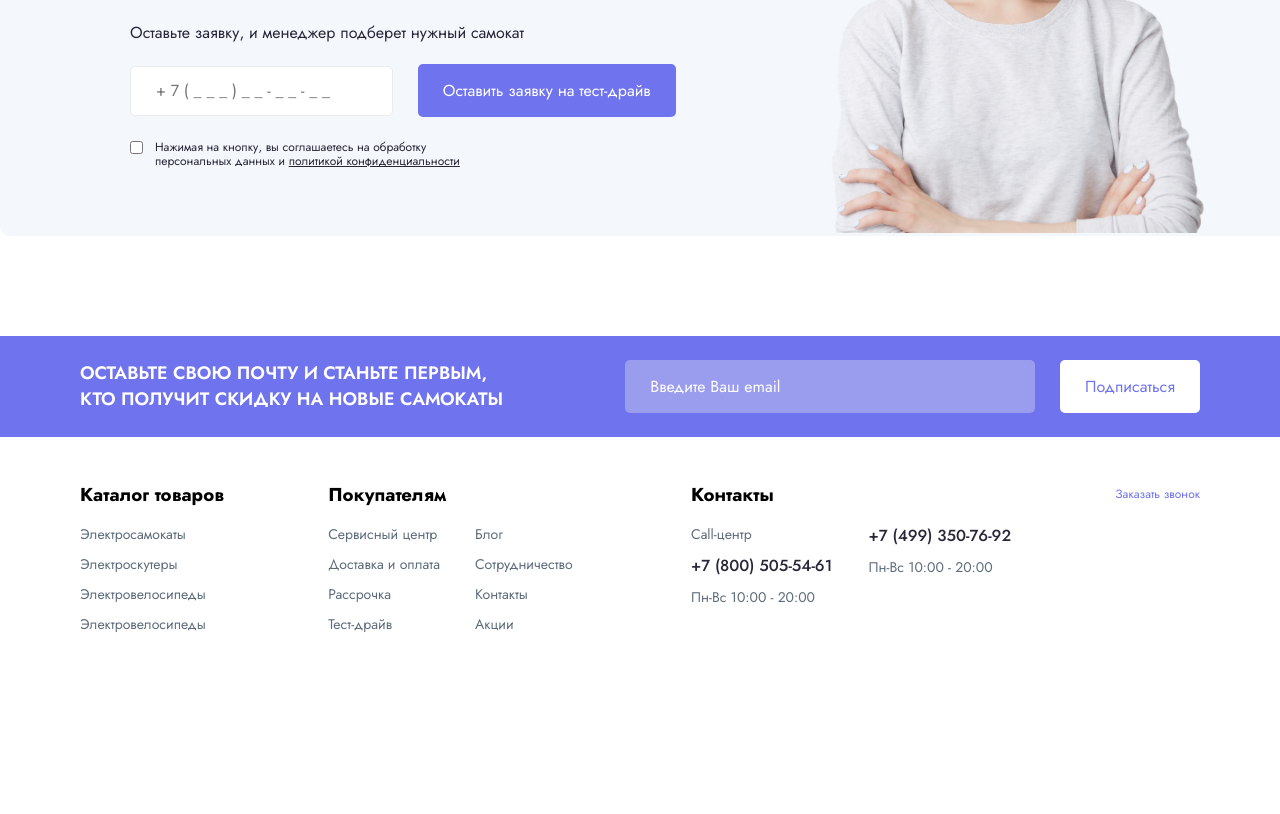
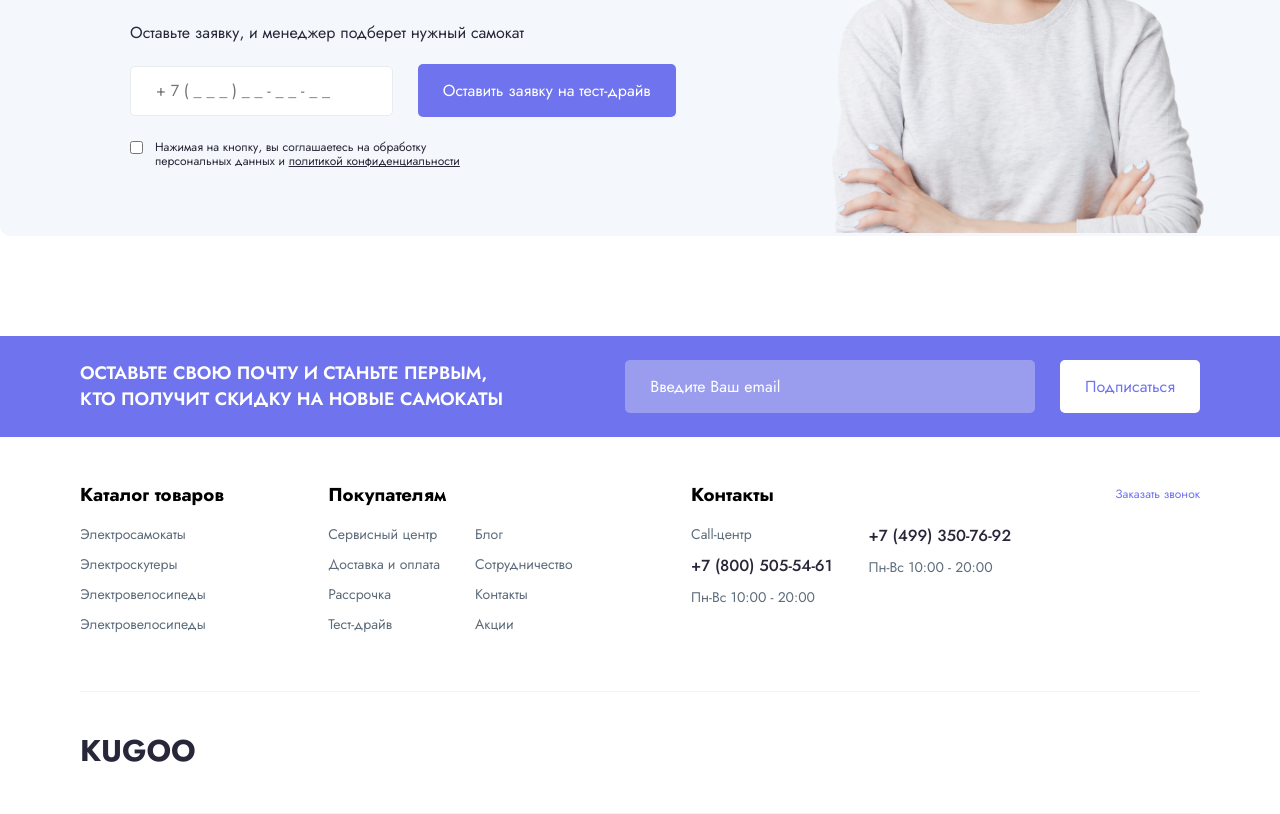
Before and after one commit to n1ckdevops/Hugo-WD, a plain HTML site: page index.html in a window 1280 px wide. Shown: the part 2785-3599 px from the top of the page. Before the commit the page ends 3504 px from the top, so only its background shows below. Drawn offline with Linux system fonts and the light colour scheme.

Commit message:
add: footer extar

```diff
--- a/css/style.css
+++ b/css/style.css
@@ -585,7 +585,6 @@ button {
 /* FOOTER */
 .footer-section {
   padding-top: 2.9375rem;
-  padding-bottom: 4.6875rem;
 }
 
 .footer-wrapper * {
@@ -595,6 +594,7 @@ button {
 .footer-wrapper {
   display: flex;
   justify-content: space-between;
+  padding-bottom: 47px;
 }
 .ul-customers,
 .ul-contacts {
@@ -626,8 +626,11 @@ button {
   font-weight: 400;
   line-height: 17px;
 }
-.ul-catalog__item .ul-catalog {
+
+
+.socials-wrapper {
+  display: flex;
+  justify-content: space-between;
+  padding-top: 2.2813rem;
+  padding-bottom: 2.6rem;
 }
-
-.ul-customers {
-}
--- a/index.html
+++ b/index.html
@@ -535,6 +535,11 @@
             <a href="#" class="footer-call">Заказать звонок</a>
           </div>
         </div>
+        <div class="outline_border"></div>
+        <div class="socials-wrapper">
+          <span class="search__text">Kugoo</span>
+        </div>
+        <div class="outline_border"></div>
       </div>
     </footer>
 
```
